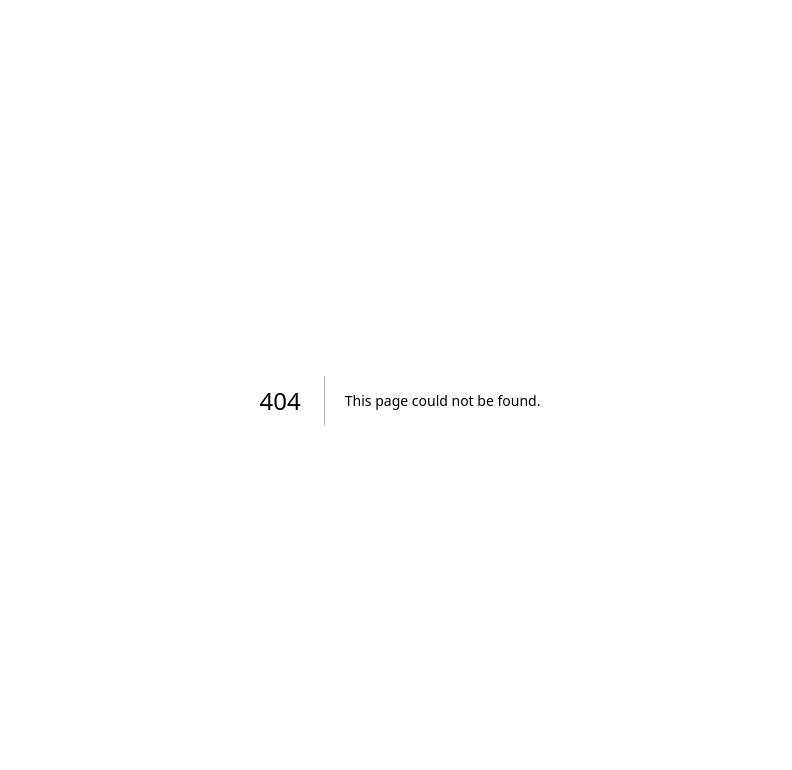
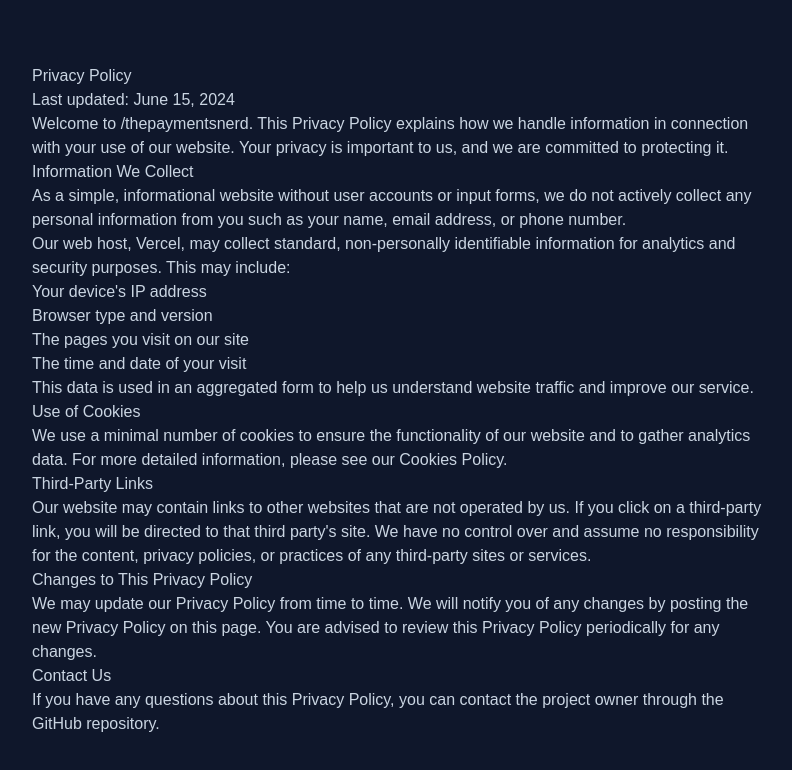
Before and after one commit to cesarhdzmorado/thepaymentsnerdv2, a Next.js app in the folder web/: page /privacy-policy in a window 1280 px wide. Before the commit this address had no page. Shown: the top 770 px of the page, without its empty margins (240-1032 px from the left). Built offline with nearby package versions, Linux system fonts and the light colour scheme.

Commit message:
Add terms and stuff

```diff
--- /dev/null
+++ b/web/app/cookies-policy/page.tsx
@@ -0,0 +1,53 @@
+// web/app/cookies-policy/page.tsx
+
+export const metadata = {
+  title: 'Cookies Policy - /thepaymentsnerd',
+};
+
+export default function CookiesPolicyPage() {
+  return (
+    <div className="bg-slate-900 min-h-screen text-slate-300">
+      <main className="container mx-auto px-4 py-16 max-w-3xl">
+        <article className="prose prose-invert lg:prose-xl">
+          <h1>Cookies Policy</h1>
+          <p className="lead">Last updated: June 15, 2024</p>
+
+          <h2>What Are Cookies?</h2>
+          <p>
+            Cookies are small text files that are placed on your device (computer, tablet, or mobile phone) when you visit a website. They are widely used to make websites work more efficiently and to provide information to the site owners.
+          </p>
+
+          <h2>How We Use Cookies</h2>
+          <p>
+            Our website uses cookies for a limited number of purposes:
+          </p>
+          <ul>
+            <li>
+              <strong>Vercel Analytics:</strong> Our hosting provider, Vercel, uses cookies to collect anonymous analytics data. This helps us understand how visitors interact with our website, such as which pages are most popular and how long visitors stay on the site. This information helps us improve the user experience.
+            </li>
+            <li>
+              <strong>Functionality:</strong> Some cookies may be essential for the basic operation of the website.
+            </li>
+          </ul>
+          <p>We do not use cookies for advertising or tracking across other websites.</p>
+
+          <h2>How to Control Cookies</h2>
+          <p>
+            You have the right to decide whether to accept or reject cookies. You can exercise your cookie rights by setting your preferences in your web browser. Most browsers allow you to refuse to accept cookies and to delete cookies. The methods for doing so vary from browser to browser, and from version to version. You can obtain up-to-date information about blocking and deleting cookies via these links:
+          </p>
+          <ul>
+              <li><a href="https://support.google.com/chrome/answer/95647" target="_blank" rel="noopener noreferrer">Chrome</a></li>
+              <li><a href="https://support.mozilla.org/en-US/kb/enhanced-tracking-protection-firefox-desktop" target="_blank" rel="noopener noreferrer">Firefox</a></li>
+              <li><a href="https://support.microsoft.com/en-us/microsoft-edge/delete-cookies-in-microsoft-edge-63947406-40ac-c3b8-57b9-2a946a29ae09" target="_blank" rel="noopener noreferrer">Edge</a></li>
+              <li><a href="https://support.apple.com/guide/safari/manage-cookies-and-website-data-sfri11471/mac" target="_blank" rel="noopener noreferrer">Safari</a></li>
+          </ul>
+
+          <h2>Changes to This Cookies Policy</h2>
+          <p>
+            We may update this Cookies Policy from time to time. We encourage you to review this policy periodically for any changes.
+          </p>
+        </article>
+      </main>
+    </div>
+  );
+}
--- /dev/null
+++ b/web/app/legal-terms/page.tsx
@@ -0,0 +1,37 @@
+// web/app/legal-terms/page.tsx
+
+export const metadata = {
+  title: 'Legal Terms - /thepaymentsnerd',
+};
+
+export default function LegalTermsPage() {
+  return (
+    <div className="bg-slate-900 min-h-screen text-slate-300">
+      <main className="container mx-auto px-4 py-16 max-w-3xl">
+        <article className="prose prose-invert lg:prose-xl">
+            <h1>Terms of Service</h1>
+            <p className="lead">Last updated: June 15, 2024</p>
+
+            <h2>1. Agreement to Terms</h2>
+            <p>By accessing and using /thepaymentsnerd (the "Site"), you agree to be bound by these Terms of Service ("Terms"). If you do not agree to these Terms, please do not use the Site.</p>
+
+            <h2>2. Use of the Site</h2>
+            <p>The Site provides curated news summaries and facts for informational purposes only. The content provided is not financial, investment, or legal advice. You agree to use the Site for your personal, non-commercial use only.</p>
+
+            <h2>3. Intellectual Property</h2>
+            <p>The branding, design, and original text of the Site are the property of the Site's owner. The content summarized is derived from third-party sources, and ownership of the original news content remains with those sources.</p>
+
+            <h2>4. Disclaimer of Warranties</h2>
+            <p>The Site is provided on an "AS IS" and "AS AVAILABLE" basis. We make no warranties, express or implied, regarding the accuracy, reliability, or completeness of the content. Your use of the Site is at your sole risk.</p>
+
+            <h2>5. Limitation of Liability</h2>
+            <p>In no event shall the owner of the Site be liable for any direct, indirect, incidental, or consequential damages resulting from the use or inability to use the Site or its content.</p>
+
+            <h2>6. Changes to Terms</h2>
+            <p>We reserve the right to modify these Terms at any time. We will notify you of any changes by posting the new Terms on this page.</p>
+
+        </article>
+      </main>
+    </div>
+  );
+}
--- a/web/app/page.tsx
+++ b/web/app/page.tsx
@@ -129,10 +129,10 @@ export default async function HomePage() {
       {/* ... (Footer is unchanged) ... */}
       <footer className="w-full mt-24 py-8 border-t border-slate-800">
         <div className="container mx-auto px-4 text-center text-slate-500 text-sm">
-          <div className="flex flex-wrap justify-center gap-x-6 gap-y-2 mb-4">
-            <a href="#" className="hover:text-slate-300 hover:underline">Privacy Policy</a>
-            <a href="#" className="hover:text-slate-300 hover:underline">Legal Terms</a>
-            <a href="#" className="hover:text-slate-300 hover:underline">Cookies Policy</a>
+                    <div className="flex flex-wrap justify-center gap-x-6 gap-y-2 mb-4">
+            <a href="/privacy-policy" className="hover:text-slate-300 hover:underline">Privacy Policy</a>
+            <a href="/legal-terms" className="hover:text-slate-300 hover:underline">Legal Terms</a>
+            <a href="/cookies-policy" className="hover:text-slate-300 hover:underline">Cookies Policy</a>
             <a href="https://github.com/cesarhdzmorado/thepaymentsnerdv2" target="_blank" rel="noopener noreferrer" className="hover:text-slate-300 hover:underline">Repository</a>
           </div>
           <p>© {new Date().getFullYear()} thepaymentsnerd. All rights reserved.</p>
--- /dev/null
+++ b/web/app/privacy-policy/page.tsx
@@ -0,0 +1,59 @@
+// web/app/privacy-policy/page.tsx
+
+export const metadata = {
+  title: 'Privacy Policy - /thepaymentsnerd',
+};
+
+export default function PrivacyPolicyPage() {
+  return (
+    <div className="bg-slate-900 min-h-screen text-slate-300">
+      <main className="container mx-auto px-4 py-16 max-w-3xl">
+        <article className="prose prose-invert lg:prose-xl">
+          <h1>Privacy Policy</h1>
+          <p className="lead">Last updated: June 15, 2024</p>
+
+          <p>
+            Welcome to /thepaymentsnerd. This Privacy Policy explains how we handle information in connection with your use of our website. Your privacy is important to us, and we are committed to protecting it.
+          </p>
+
+          <h2>Information We Collect</h2>
+          <p>
+            As a simple, informational website without user accounts or input forms, we do not actively collect any personal information from you such as your name, email address, or phone number.
+          </p>
+          <p>
+            Our web host, Vercel, may collect standard, non-personally identifiable information for analytics and security purposes. This may include:
+          </p>
+          <ul>
+            <li>Your device's IP address</li>
+            <li>Browser type and version</li>
+            <li>The pages you visit on our site</li>
+            <li>The time and date of your visit</li>
+          </ul>
+          <p>
+            This data is used in an aggregated form to help us understand website traffic and improve our service.
+          </p>
+
+          <h2>Use of Cookies</h2>
+          <p>
+            We use a minimal number of cookies to ensure the functionality of our website and to gather analytics data. For more detailed information, please see our <a href="/cookies-policy">Cookies Policy</a>.
+          </p>
+
+          <h2>Third-Party Links</h2>
+          <p>
+            Our website may contain links to other websites that are not operated by us. If you click on a third-party link, you will be directed to that third party's site. We have no control over and assume no responsibility for the content, privacy policies, or practices of any third-party sites or services.
+          </p>
+
+          <h2>Changes to This Privacy Policy</h2>
+          <p>
+            We may update our Privacy Policy from time to time. We will notify you of any changes by posting the new Privacy Policy on this page. You are advised to review this Privacy Policy periodically for any changes.
+          </p>
+
+          <h2>Contact Us</h2>
+          <p>
+            If you have any questions about this Privacy Policy, you can contact the project owner through the GitHub repository.
+          </p>
+        </article>
+      </main>
+    </div>
+  );
+}
```
